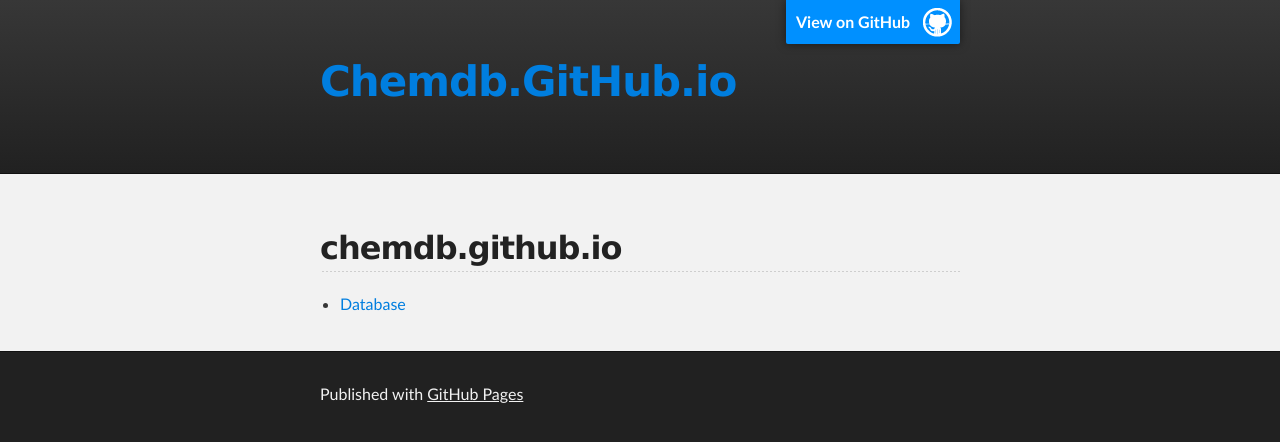
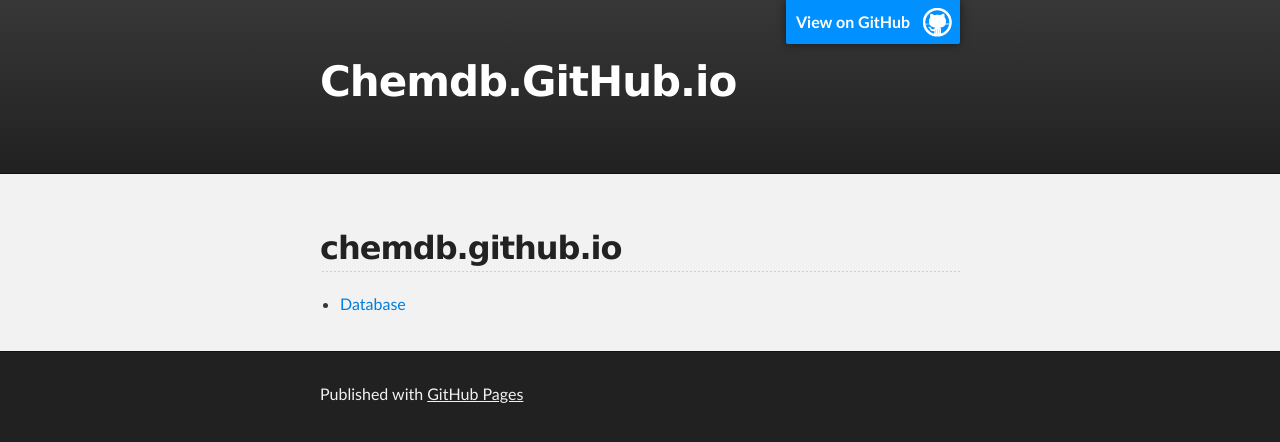
Before and after one commit to chemdb/chemdb.github.io, a Jekyll site: the page built from index.md, in a window 1280 px wide. Shown: the top 442 px of the page. Built offline with Jekyll 4.4.1, drawn with Linux system fonts in a browser that asks for light colours.

Commit message:
change color of header title

```diff
--- a/stylesheets/stylesheet.css
+++ b/stylesheets/stylesheet.css
@@ -423,3 +423,8 @@
   }
 
 }
+
+/* User defined */
+#project_title a {
+    color: #fff;
+}
```
